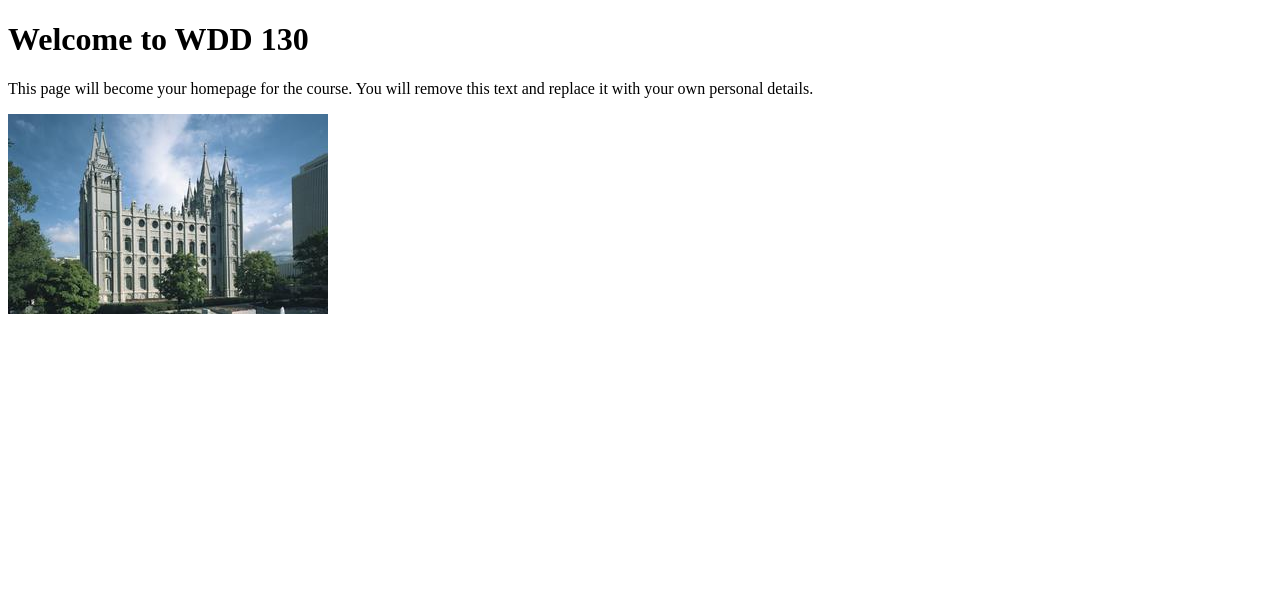
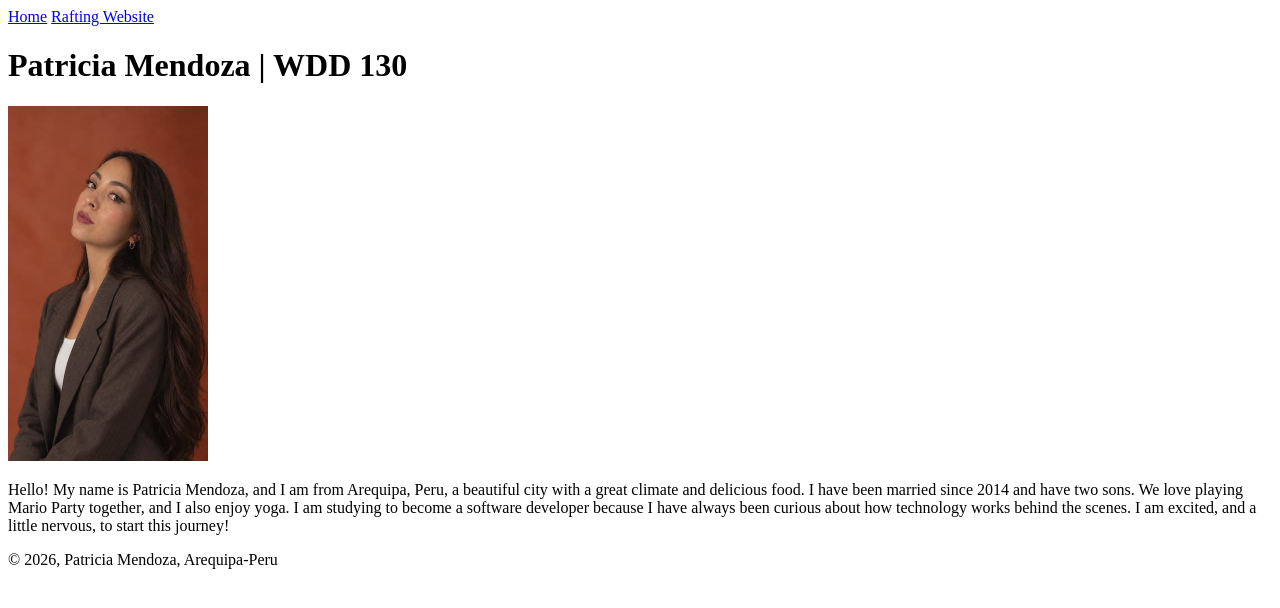
Before and after one commit to patymendoza/wdd130, a plain HTML site: page index.html in a window 1280 px wide. Drawn offline with Linux system fonts and the light colour scheme.

Commit message:
Complete W01 home page

```diff
--- a/index.html
+++ b/index.html
@@ -1,17 +1,27 @@
 <!DOCTYPE html>
-<html lang="en">
+<html lang="en-US">
 
 <head>
     <meta charset="UTF-8">
     <meta name="viewport" content="width=device-width, initial-scale=1.0">
-    <title>WDD 130 | Personal Homepage</title>
+    <title>Patricia Mendoza | WDD 130</title>
 </head>
 
 <body>
-    <h1>Welcome to WDD 130</h1>
-    <p>This page will become your homepage for the course. You will remove this text and replace it with your own personal details.</p>
-
-    <img src="images/salt-lake-temple.jpg" alt="The Salt Lake Temple.">
+    <header>
+        <nav>
+            <a href="#">Home</a>
+            <a href="wwr/">Rafting Website</a>
+        </nav>
+    </header>
+    <main>
+        <h1>Patricia Mendoza | WDD 130</h1>
+        <img src="images/profile.jpg" alt="Patricia Mendoza, wearing a jacket, is sitting and looking at the camera." width="200" height="355">
+        <p>Hello! My name is Patricia Mendoza, and I am from Arequipa, Peru, a beautiful city with a great climate and delicious food. I have been married since 2014 and have two sons. We love playing Mario Party together, and I also enjoy yoga. I am studying to become a software developer because I have always been curious about how technology works behind the scenes. I am excited, and a little nervous, to start this journey!</p>
+    </main>
+    <footer>
+        <p>© 2026, Patricia Mendoza, Arequipa-Peru</p>
+    </footer>
 </body>
 
 </html>
```
Also changed, not shown: images/profile.jpg (added).
